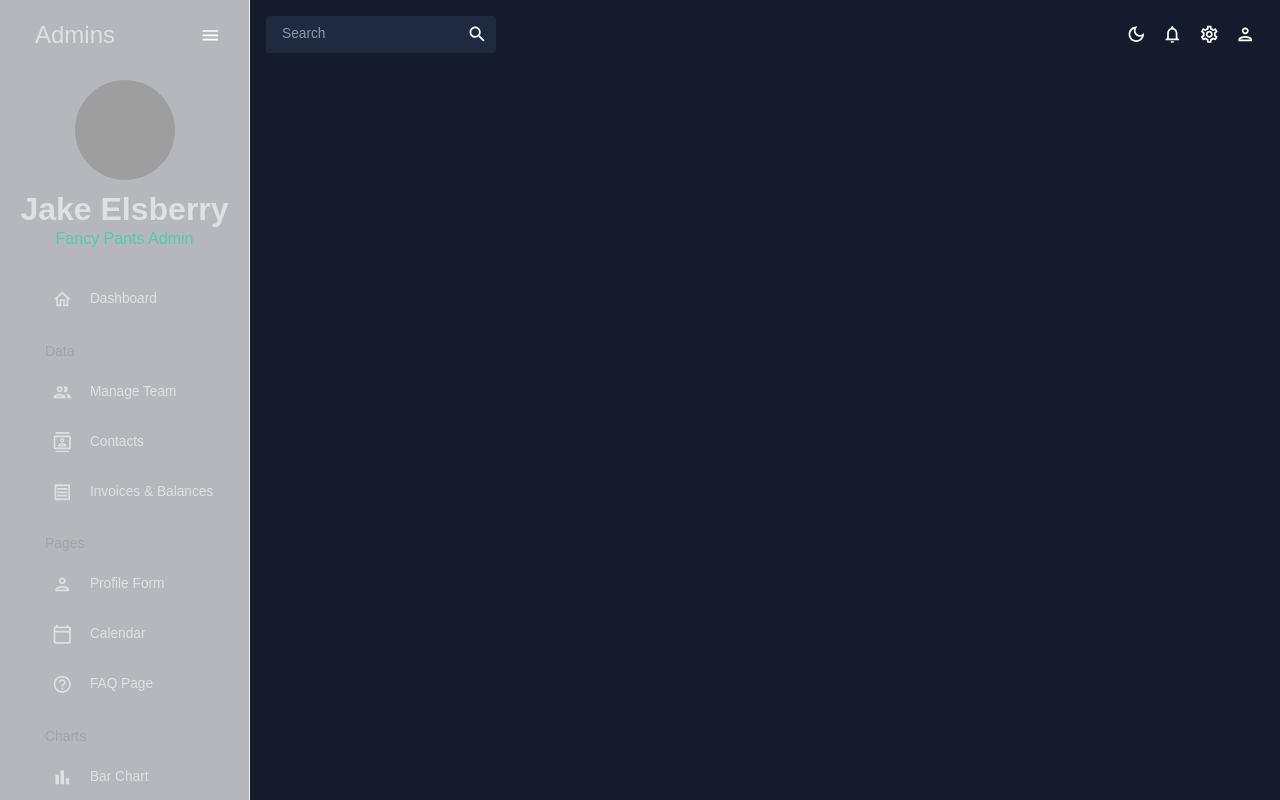
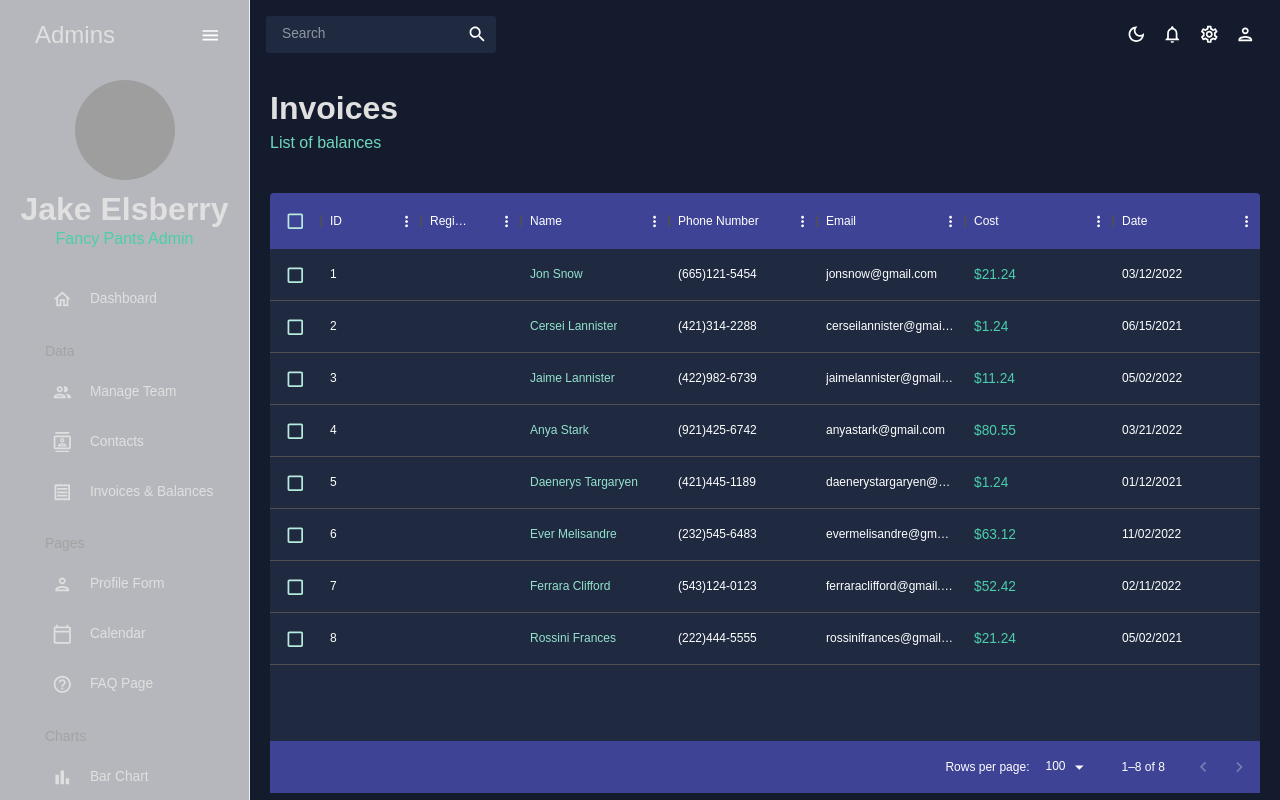
Before and after one commit to Schmelzberry/react-dashboard, a React (Create React App) app: page /invoices in a window 1280 px wide. Shown: the top 800 px of the page. Built offline with nearby package versions, Linux system fonts and the light colour scheme; grey boxes are pictures that could not be loaded.

Commit message:
invoices table functioning

```diff
--- a/src/App.js
+++ b/src/App.js
@@ -5,8 +5,8 @@
 import Dashboard from "./scenes/dashboard";
 import Navbar from "./scenes/global/Navbar";
 import Team from "./scenes/team";
-// import Invoices from "./scenes/invoices";
-// import Contacts from "./scenes/contacts";
+import Invoices from "./scenes/invoices";
+import Contacts from "./scenes/contacts";
 // import Bar from "./scenes/bar";
 // import Form from "./scenes/form";
 // import Line from "./scenes/line";
@@ -29,8 +29,8 @@
             <Routes>
               <Route path="/" element={<Dashboard />} />
               <Route path="/team" element={<Team />} />
-              {/* <Route path="/contacts" element={<Contacts />} /> */}
-              {/* <Route path="/invoices" element={<Invoices />} /> */}
+              <Route path="/contacts" element={<Contacts />} />
+              <Route path="/invoices" element={<Invoices />} />
               {/* <Route path="/form" element={<Form />} /> */}
               {/* <Route path="/bar" element={<Bar />} /> */}
               {/* <Route path="/pie" element={<Pie />} /> */}
--- /dev/null
+++ b/src/scenes/contacts/index.jsx
@@ -0,0 +1,99 @@
+import { Box } from "@mui/material";
+import { DataGrid, GridToolbar } from "@mui/x-data-grid";
+import { tokens } from "../../theme";
+import { mockDataContacts } from "../../data/mockData";
+import Header from "../../components/Header";
+import { useTheme } from "@mui/material";
+
+const Contacts = () => {
+  const theme = useTheme();
+  const colors = tokens(theme.palette.mode);
+  const columns = [
+    { field: "id", headerName: "ID", flex: 0.5 },
+    {field: "registrarId", headerName: "Registrar ID"},
+
+    {
+      field: "name",
+      headerName: "Name",
+      flex: 1,
+      cellClassName: "name-column--cell",
+    },
+    {
+      field: "age",
+      headerName: "Age",
+      type: "number",
+      headerAlign: "left",
+      align: "left",
+    },
+    {
+      field: "phone",
+      headerName: "Phone Number",
+      flex: 1,
+    },
+    {
+      field: "email",
+      headerName: "Email",
+      flex: 1,
+    },
+    {
+      field: "address",
+      headerName: "Address",
+      flex: 1,
+    },
+    {
+      field: "city",
+      headerName: "City",
+      flex: 1,
+    },
+    {
+      field: "zipcode",
+      headerName: "Zipcode",
+      flex: 1,
+    },
+  ];
+
+  return (
+    <Box m="20px">
+      <Header title="Contacts" subtitle="List of contacts" />
+      <Box
+        m="40px 0 0 0"
+        height="75vh"
+        sx={{
+          "& .MuiDataGrid-root": {
+            border: "none",
+          },
+          "& .MuiDataGrid-cell": {
+            borderBottom: "none",
+          },
+          "& .name-column--cell": {
+            color: colors.greenAccent[300],
+          },
+          "& .MuiDataGrid-columnHeaders": {
+            backgroundColor: colors.blueAccent[700],
+            borderBottom: "none",
+          },
+          "& .MuiDataGrid-virtualScroller": {
+            backgroundColor: colors.primary[400],
+          },
+          "& .MuiDataGrid-footerContainer": {
+            borderTop: "none",
+            backgroundColor: colors.blueAccent[700],
+          },
+          "& .MuiCheckbox-root": {
+            color: `${colors.greenAccent[200]} !important`,
+          },
+          "& .MuiDataGrid-toolbarContainer .MuiButton-text": {
+            color: `${colors.grey[100]} !important`
+          }
+        }}
+      >
+        <DataGrid
+         checkboxSelection
+         rows={mockDataContacts}
+         columns={columns} slots ={{ toolbar: GridToolbar}} />
+      </Box>
+    </Box>
+  );
+};
+
+export default Contacts;
--- /dev/null
+++ b/src/scenes/invoices/index.jsx
@@ -0,0 +1,89 @@
+import { Box, Typography, useTheme } from "@mui/material";
+import { DataGrid } from "@mui/x-data-grid";
+import { tokens } from "../../theme";
+import { mockDataInvoices } from "../../data/mockData";
+import Header from "../../components/Header";
+
+
+const Invoices = () => {
+  const theme = useTheme();
+  const colors = tokens(theme.palette.mode);
+
+  const columns = [
+    { field: "id", headerName: "ID"},
+    {field: "registrarId", headerName: "Registrar ID"},
+
+    {
+      field: "name",
+      headerName: "Name",
+      flex: 1,
+      cellClassName: "name-column--cell",
+    },
+    {
+      field: "phone",
+      headerName: "Phone Number",
+      flex: 1,
+    },
+    {
+      field: "email",
+      headerName: "Email",
+      flex: 1,
+    },
+    {
+      field: "cost",
+      headerName: "Cost",
+      flex: 1,
+      renderCell: (params) => (
+        <Typography color={colors.greenAccent[500]}>
+        ${params.row.cost}
+        </Typography>
+      )
+    }, {
+      field: "date",
+      headerName: "Date",
+      flex: 1,
+    },
+  ];
+
+  return (
+    <Box m="20px">
+      <Header title="Invoices" subtitle="List of balances" />
+      <Box
+        m="40px 0 0 0"
+        height="75vh"
+        sx={{
+          "& .MuiDataGrid-root": {
+            border: "none",
+          },
+          "& .MuiDataGrid-cell": {
+            borderBottom: "none",
+          },
+          "& .name-column--cell": {
+            color: colors.greenAccent[300],
+          },
+          "& .MuiDataGrid-columnHeaders": {
+            backgroundColor: colors.blueAccent[700],
+            borderBottom: "none",
+          },
+          "& .MuiDataGrid-virtualScroller": {
+            backgroundColor: colors.primary[400],
+          },
+          "& .MuiDataGrid-footerContainer": {
+            borderTop: "none",
+            backgroundColor: colors.blueAccent[700],
+          },
+          "& .MuiCheckbox-root": {
+            color: `${colors.greenAccent[200]} !important`,
+          },
+        }}
+      >
+        <DataGrid
+         checkboxSelection
+         rows={mockDataInvoices}
+         columns={columns} />
+      </Box>
+    </Box>
+  );
+};
+
+export default Invoices;
```
